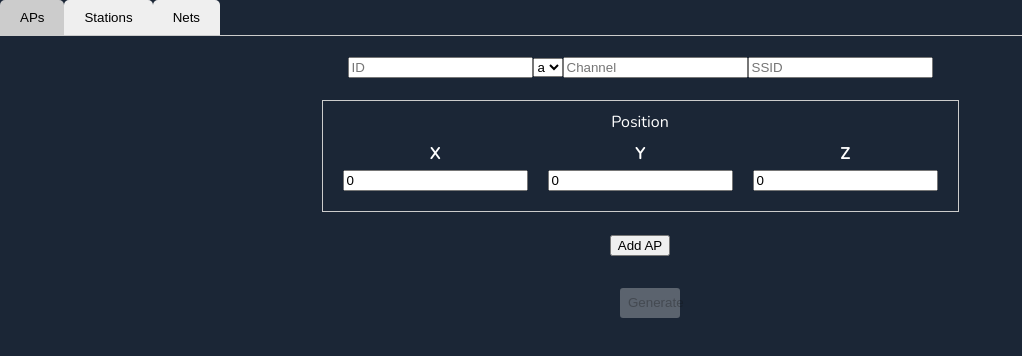
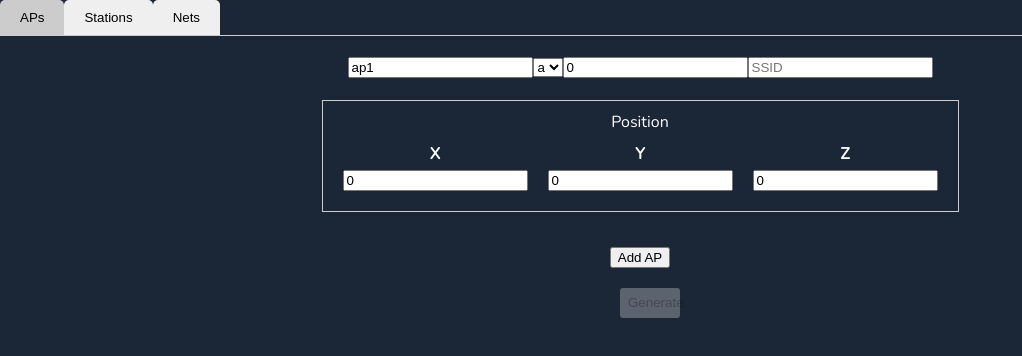
Before and after one commit to CMU-99P-Fall25-Practicum/Omen, a Vue app in the folder omen-gui/frontend/: page / in a window 1280 px wide. Shown: the top 356 px of the page, without its empty margins (0-1022 px from the left). Built offline with nearby package versions, Linux system fonts and the light colour scheme.

Commit message:
make validationErrors watch a correct cur pointer; do not reset the cur pointer (reset its values); do not issue side-effects within a computed(); use v-show for the button, rather than hidden

```diff
--- a/omen-gui/frontend/src/components/APsTab.vue
+++ b/omen-gui/frontend/src/components/APsTab.vue
@@ -1,7 +1,7 @@
 <script lang="ts" setup>
 import { main } from '../../wailsjs/go/models'
 import { AddAP } from '../../wailsjs/go/main/App'
-import { reactive, watch, ref } from 'vue'
+import { reactive, computed, watchEffect } from 'vue'
 import { GetNumberGroup } from "./shared.vue"
 
 // define events
@@ -11,75 +11,74 @@ const emit = defineEmits<{
 
 //#region variables -----------------------------------------------------------
 
-const defaults = {
-  mode: main.WifiMode.a
-}
+// list of APs already added to be displayed below as clickable buttons
+const addedAPs = reactive(Array<string>())
 
 // NOTE: x, y, and z are composed into main.AP.position
-let cur = ref(new main.AP({
-  mode: defaults.mode
-}))
-let c = reactive({
-  x: 0,
-  y: 0,
-  z: 0
+let cur = reactive(new main.AP({
+    id: "ap1",
+    mode: main.WifiMode.a,
+    channel: 0,
+    ssid: "",
+    position: "",
+  }))
+let c = reactive({ x: 0, y: 0, z: 0 })
+// validation errors is recomputed every time cur (as its one dependency) is touched.
+// It is used to disable the Add AP button and provide reasons why.
+let validationErrors = computed(() => {
+  const msgs: string[] = []
+
+  // test id
+  if (cur.id.trim() == "")     msgs.push('ID is required')
+  else { // populated-only tests
+    {
+      let ng: string = GetNumberGroup(cur.id)
+      if (ng == "")  msgs.push('ID must have exactly one number group')
+      if (Number(ng) < 0) msgs.push('ID number group must be positive')
+    }
+    if (addedAPs.findIndex((v) => cur.id === v) != -1) msgs.push('AP ids must be unique')
+  }
+  // TODO additional rules
+
+  return msgs
 })
-// controlled by the following watch
-let errors = ref(Array<string>())
+
+// alert our parent about our current state
+watchEffect(() => {
+  emit('valid', validationErrors.value.length === 0)
+})
+
 // whenever a field (that requires validation) changes,
 // check all fields for errors,
 // emit whether or not we are in a valid state,
 // and print error messages.
-watch([() => cur.value.id, () => cur.value.position, () => c], () => {
-  errors.value = validateAll()
-  emit('valid', errors.value.length===0)
-})
 
-// list of APs already added to be displayed below as clickable buttons
-const addedAPs = reactive(Array<string>())
 
 //#endregion variables --------------------------------------------------------
 
 function addAP() {
   // coalesce x,y,z into cur
-  cur.value.position = `(${c.x},${c.y},${c.z})`
+  cur.position = `(${c.x},${c.y},${c.z})`
 
   // save off ID for later retrieval
-  addedAPs.push(cur.value.id)
-  AddAP(cur.value)
+  addedAPs.push(cur.id)
+  AddAP(cur)
 
   // determine default values for next AP
-  let newID: number = Number(GetNumberGroup(cur.value.id))+1
+  let newID: number = Number(GetNumberGroup(cur.id))+1
 
   // reset the form for the next entry
-  cur.value = new main.AP({
-    id: "ap"+String(newID), // retain dpid
-    mode: defaults.mode,
-    ssid: cur.value.ssid, // retain ssid
-  })
+  cur.id = "ap"+String(newID)
+  cur.mode = main.WifiMode.a
+  cur.channel = 0
+  // do not touch ssid
+  cur.position = ''
 
   c.x = 0
   c.y = 0
   c.z = 0
 }
 
-// validate checks all fields and returns a list of errors
-function validateAll(): string[] {
-  const msgs: string[] = []
-
-  // test id
-  if (cur.value.id.trim() == "")     msgs.push('ID is required')
-  else { // populated-only tests
-    {
-      let ng: string = GetNumberGroup(cur.value.id)
-      if (ng == "")  msgs.push('ID must have exactly one number group')
-      if (Number(ng) < 0) msgs.push('ID number group must be positive')
-    }
-    if (addedAPs.findIndex((v) => cur.value.id === v) != -1) msgs.push('AP ids must be unique')
-  }
-  // TODO additional rules
-  return msgs
-}
 </script>
 
 <template>
@@ -104,8 +103,6 @@ function validateAll(): string[] {
       </div>
     </div>
     <br /><br />
-    <button @click="addAP" :hidden="errors.length>0">Add AP</button>
-
     <!-- bubbles showing added AP IDs -->
     <div class="bubbles">
       <button v-for="id in addedAPs" :key="id" class="bubble" type="button" @click.stop>
@@ -113,9 +110,10 @@ function validateAll(): string[] {
         {{ id }}
       </button>
     </div>
-    <!-- errors -->
+
+    <button @click="addAP" v-show="validationErrors.length===0">Add AP</button>
     <div class="error-list"> <!-- TODO define error-list class in css-->
-      <div v-for="(err, idx) in errors"
+      <div v-for="(err, idx) in validationErrors"
         :key="idx"
       >{{ err }}
       </div>
```
